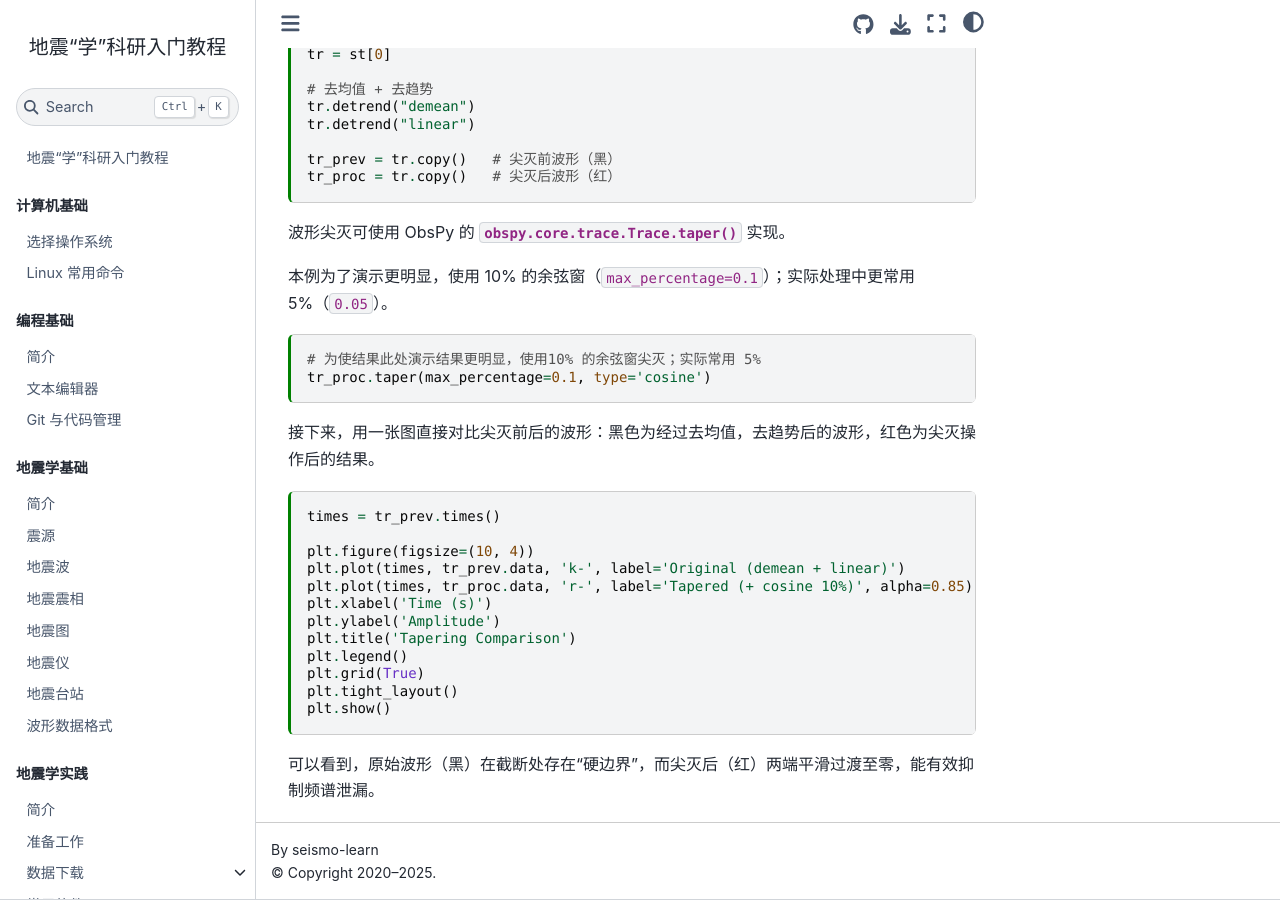
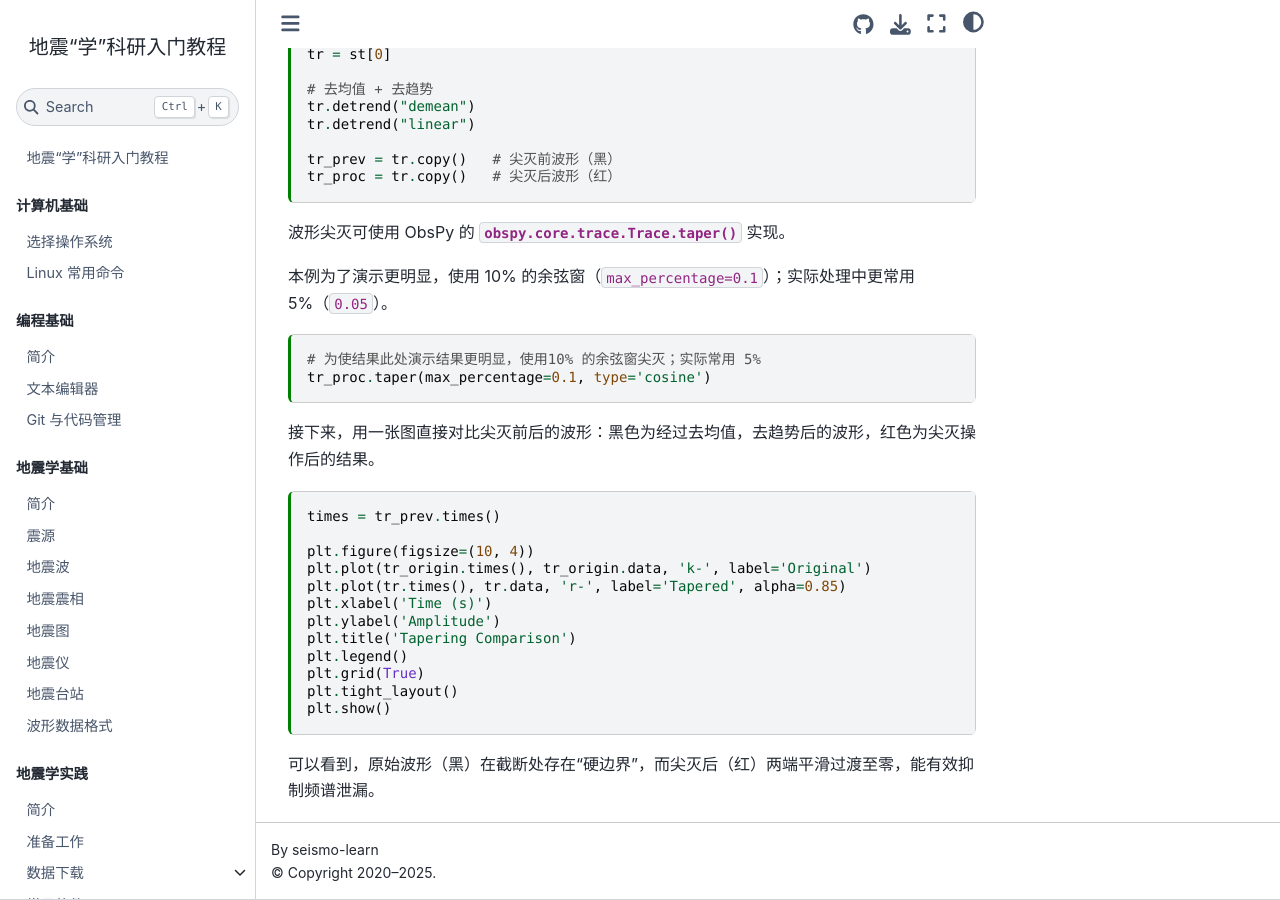
Before and after one commit to seismo-learn/seismology101, a Jupyter Book: the page built from source/exercises/taper.md, in a window 1280 px wide and 900 px high, scrolled down 1052 px. Built offline with Jupyter Book 1.0.4 settings and Sphinx 7.4.7 and the Sphinx Book theme 1.1.4, drawn with Linux system fonts in a browser that asks for light colours; pages that are not in the unit, such as notebooks, are missing from menus.

Commit message:
Update source/exercises/taper.md
Co-authored-by: Dongdong Tian <seisman.info@gmail.com>

```diff
--- a/source/exercises/taper.md
+++ b/source/exercises/taper.md
@@ -114,8 +114,8 @@ tr_proc.taper(max_percentage=0.1, type='cosine')
 times = tr_prev.times()
 
 plt.figure(figsize=(10, 4))
-plt.plot(times, tr_prev.data, 'k-', label='Original (demean + linear)')
-plt.plot(times, tr_proc.data, 'r-', label='Tapered (+ cosine 10%)', alpha=0.85)
+plt.plot(tr_origin.times(), tr_origin.data, 'k-', label='Original')
+plt.plot(tr.times(), tr.data, 'r-', label='Tapered', alpha=0.85)
 plt.xlabel('Time (s)')
 plt.ylabel('Amplitude')
 plt.title('Tapering Comparison')
```
